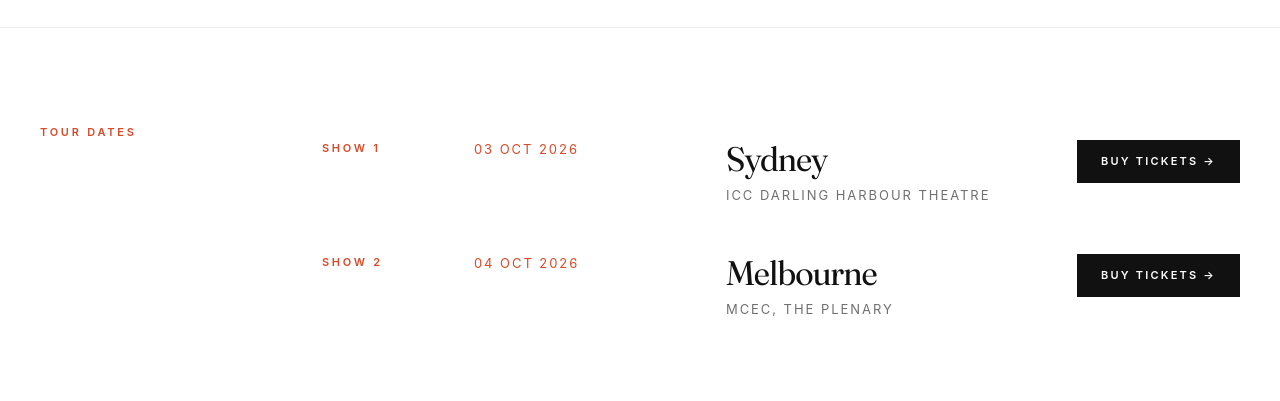
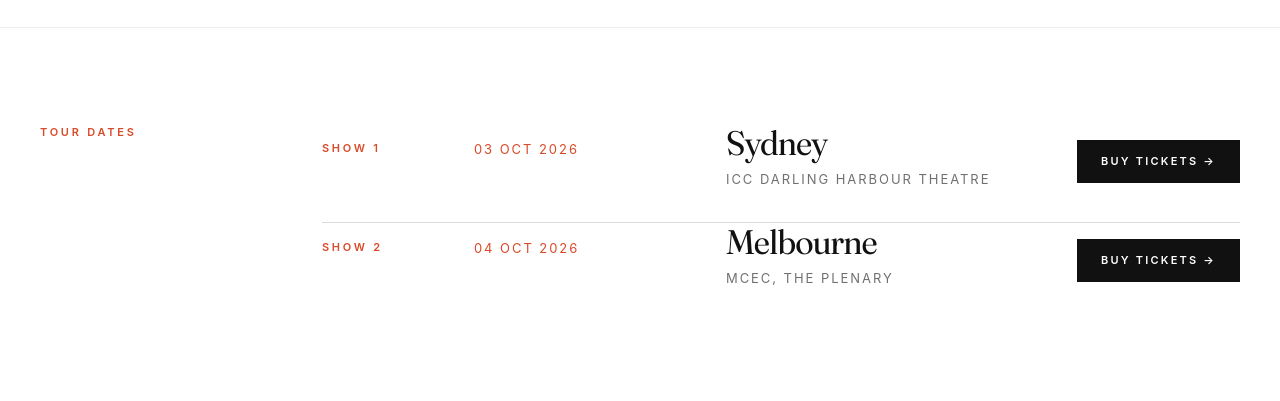
Before and after one commit to helenyucac/castiglione-arts-music-website, a Next.js app: page /tours/naruto-the-symphonic-experience in a window 1280 px wide. Shown: the part 2740-3141 px from the top of the page. Built offline with nearby package versions, Linux system fonts and the light colour scheme.

Commit message:
Refine event tour dates row alignment

```diff
--- a/components/EventDetailPage.tsx
+++ b/components/EventDetailPage.tsx
@@ -222,7 +222,7 @@ export function EventDetailPage({ event }: EventDetailPageProps) {
                   {sortedTourDates.map((tourDate, index) => (
                     <article
                       key={`${tourDate.date}-${tourDate.city}`}
-                      className="grid gap-6 py-8 lg:grid-cols-[120px_220px_minmax(0,1fr)_auto] lg:items-start lg:gap-8 lg:pt-0 lg:pb-8"
+                      className="grid gap-6 border-b border-[rgba(17,17,17,0.15)] py-8 last:border-b-0 lg:grid-cols-[120px_220px_minmax(0,1fr)_auto] lg:items-start lg:gap-8 lg:pt-0 lg:pb-8"
                     >
                       <p
                         className="m-0 p-0 text-[11px] font-semibold uppercase leading-[16.5px] tracking-[2.75px] text-[#d94a28] antialiased lg:pt-4"
@@ -236,7 +236,7 @@ export function EventDetailPage({ event }: EventDetailPageProps) {
                       >
                         {tourDate.date}
                       </p>
-                      <div className="lg:pt-4">
+                      <div className="lg:self-center">
                         <h3
                           className="m-0 text-[34px] font-medium leading-[38px] tracking-[-0.03em] text-[#111111] antialiased"
                           style={displayStyle}
```
